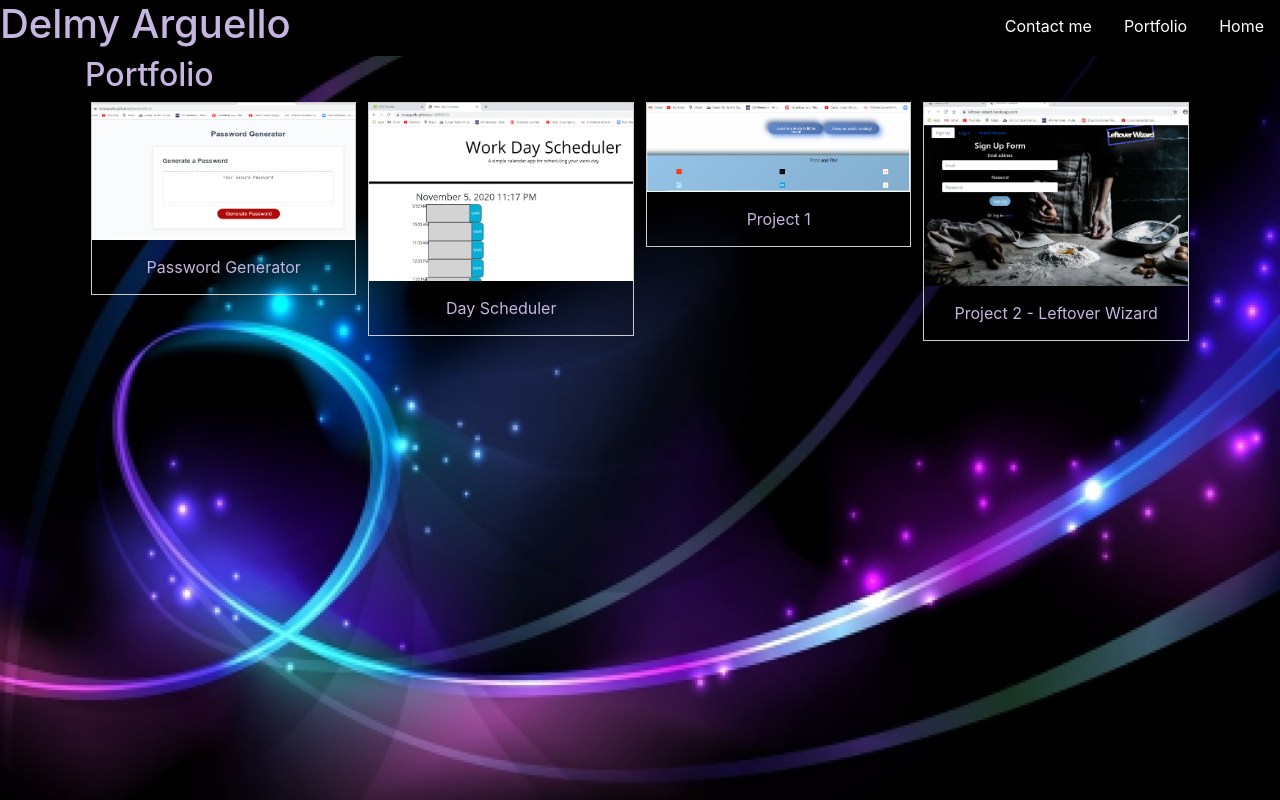
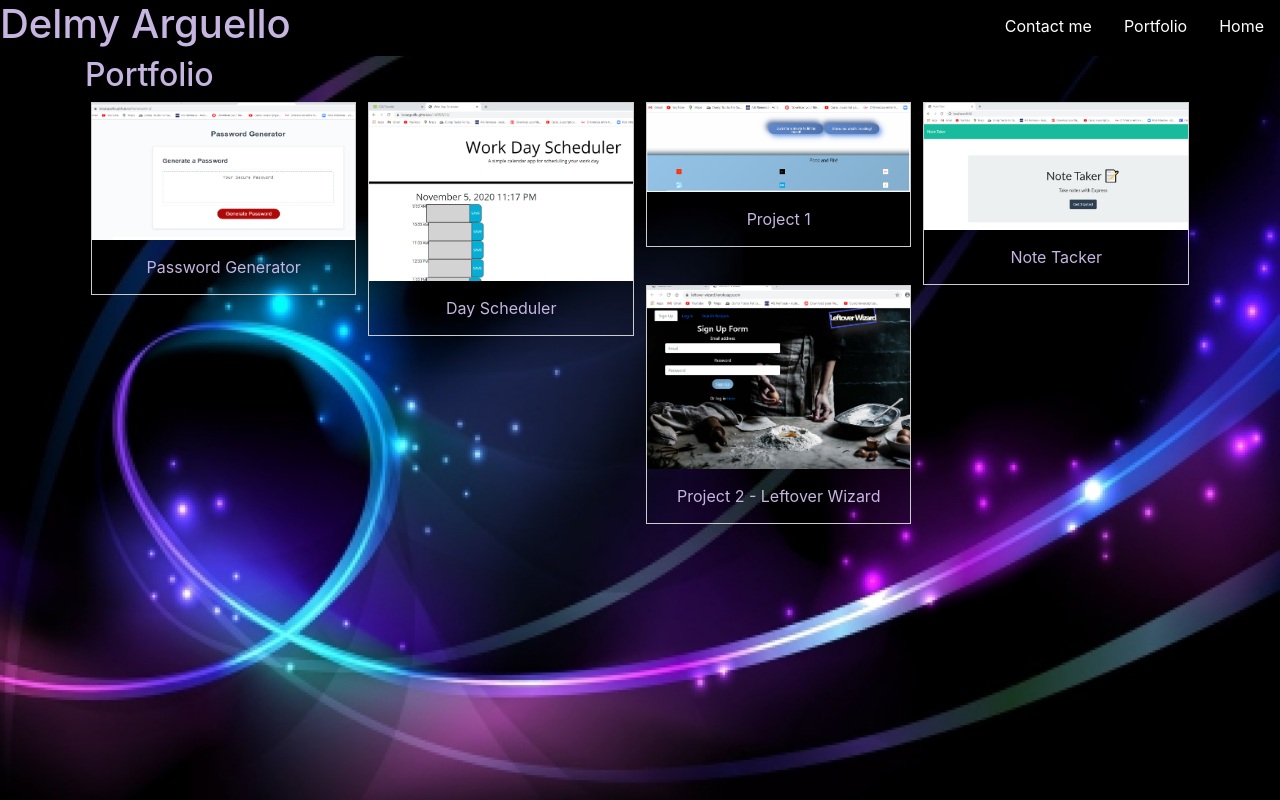
Before and after one commit to kroarguello/Delmy-Arguello, a plain HTML site: page portfolio.html in a window 1280 px wide. Drawn offline with nearby package versions, Linux system fonts and the light colour scheme.

Commit message:
adding notetaker and img

```diff
--- a/portfolio.html
+++ b/portfolio.html
@@ -53,6 +53,17 @@
 
 <div class="responsive">
   <div class="gallery">
+    <a target="_blank" href="https://notetakerarg.herokuapp.com/">
+      <img src="css/notetaker.png" alt="dayscheduler" width="600" height="400">
+    </a>
+    <div class="desc">Note Tacker </div>
+  </div>
+</div>
+
+
+
+<div class="responsive">
+  <div class="gallery">
     <a target="_blank" href="https://leftover-wizard.herokuapp.com/">
       <img src="css/project2.png" alt="Mountains" width="600" height="400">
     </a>
```
Also changed, not shown: css/notetaker.png (added).
